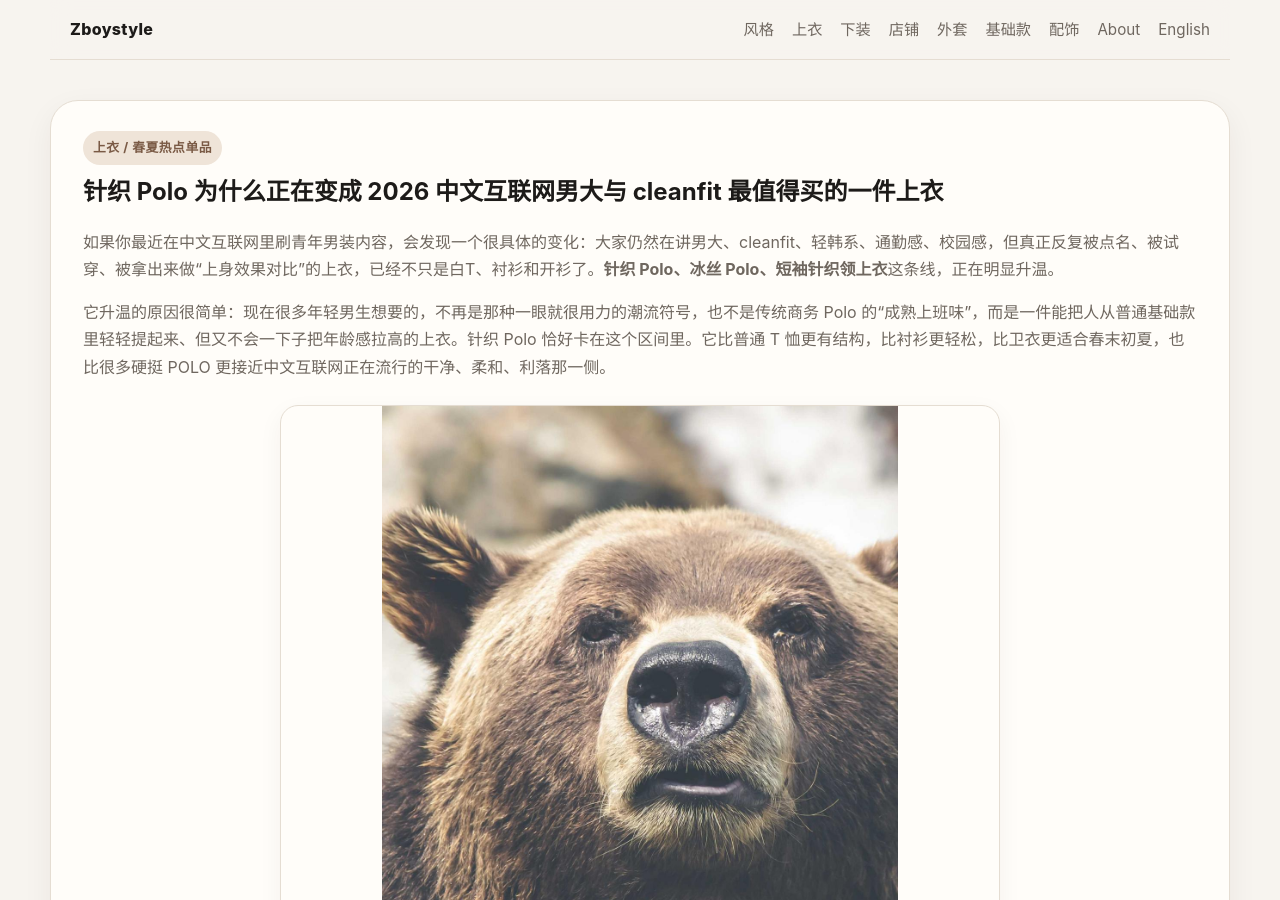
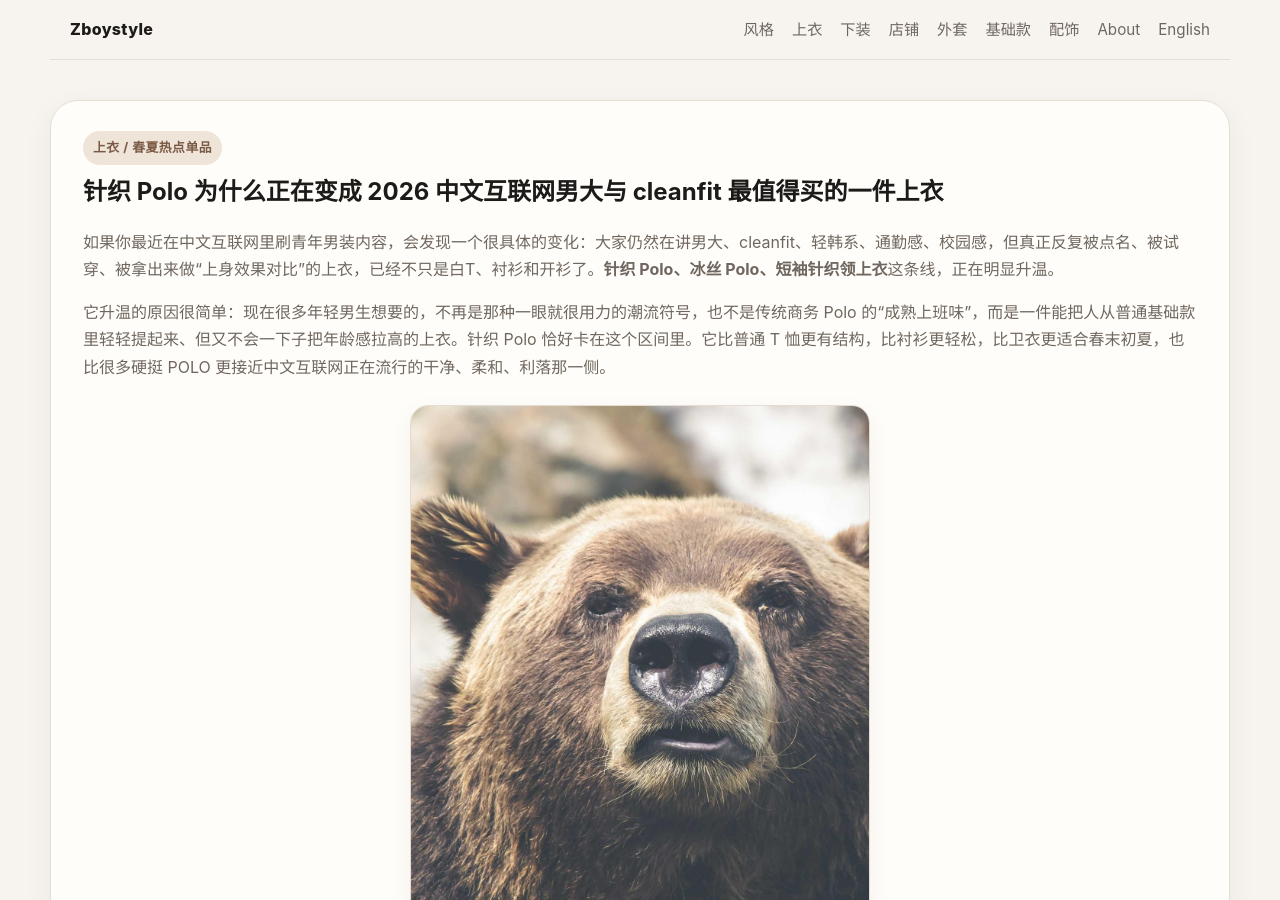
Before and after one commit to qilin-agent/zboystyle, a Jekyll site: the page built from _zh_tops/knit-polo-cleanfit-guide.html, in a window 1280 px wide and 900 px high. Built offline with Jekyll 4.4.1, drawn with Linux system fonts in a browser that asks for light colours.

Commit message:
Tune knit polo article image sizing

```diff
--- a/_en_tops/knit-polo-cleanfit-guide.html
+++ b/_en_tops/knit-polo-cleanfit-guide.html
@@ -53,7 +53,7 @@ thumbnail_alt: "Knit polo feature image for youth-oriented cleanfit menswear"
 <p>The collar gives the upper body a cleaner frame and makes the face and neck area look more arranged. But because the fabric is knitted rather than rigid, it does not carry the same office or uniform energy that older polos often do. It is collared without being harsh, and more put-together without actually becoming formal.</p>
 <p>That middle state matters a lot for campus-boy and cleanfit wardrobes because neither style likes too much drama. You do not need a top that loudly announces styling effort. You need a top that quietly tightens the whole look and makes the trousers, shoes, and bag feel more coherent. Knit polos are very good at doing exactly that.</p>
 
-<figure>
+<figure class="tall">
   <img src="../../assets/img/photos/tops-knit-polo-fit.jpg" alt="Knit polo fit image showing a cleaner shoulder line and softer collar structure" />
   <figcaption>A good knit polo does not make you look “older.” It makes you look more ordered and more considered.</figcaption>
 </figure>
@@ -136,3 +136,4 @@ thumbnail_alt: "Knit polo feature image for youth-oriented cleanfit menswear"
 
 <p class="muted">Read next: <a href="../../en/bottoms/straight-trousers-guide.html">Why straight trousers became such a reliable cleanfit bottom</a>, <a href="../../en/accessories/nylon-crossbody-bags-cleanfit.html">Why nylon crossbody bags are taking over the commuter layer</a>, and <a href="../../en/style/college-boy-style.html">Why the campus-boy look keeps returning</a>.</p>
 <p class="muted">Source references: <a href="https://www.xiaohongshu.com/search_result?keyword=%E7%94%B7%E5%A4%A7%20polo%20%E9%92%88%E7%BB%87">Xiaohongshu: campus-boy polo knit</a>, <a href="https://www.bilibili.com/search?keyword=%E7%94%B7%E8%A3%85%20%E6%98%A5%E5%AD%A3%20%E7%A9%BF%E6%90%AD%20polo">Bilibili: spring menswear polo styling</a>, <a href="https://search.taobao.com/search?q=%E5%86%B0%E4%B8%9D%20%E9%92%88%E7%BB%87%20polo%20%E7%94%B7">Taobao: ice-silk knit polo mens</a>.</p>
+>
--- a/_zh_tops/knit-polo-cleanfit-guide.html
+++ b/_zh_tops/knit-polo-cleanfit-guide.html
@@ -21,7 +21,7 @@ thumbnail_alt: "针织 Polo 与 cleanfit 青年男装主题图"
 <p>如果你最近在中文互联网里刷青年男装内容，会发现一个很具体的变化：大家仍然在讲男大、cleanfit、轻韩系、通勤感、校园感，但真正反复被点名、被试穿、被拿出来做“上身效果对比”的上衣，已经不只是白T、衬衫和开衫了。<strong>针织 Polo、冰丝 Polo、短袖针织领上衣</strong>这条线，正在明显升温。</p>
 <p>它升温的原因很简单：现在很多年轻男生想要的，不再是那种一眼就很用力的潮流符号，也不是传统商务 Polo 的“成熟上班味”，而是一件能把人从普通基础款里轻轻提起来、但又不会一下子把年龄感拉高的上衣。针织 Polo 恰好卡在这个区间里。它比普通 T 恤更有结构，比衬衫更轻松，比卫衣更适合春末初夏，也比很多硬挺 POLO 更接近中文互联网正在流行的干净、柔和、利落那一侧。</p>
 
-<figure>
+<figure class="tall">
   <img src="../../assets/img/photos/tops-knit-polo-hero.jpg" alt="针织 Polo 作为青年男装春夏上衣的主题图，强调轻熟、干净与不过分正式的气质" />
   <figcaption>这轮热起来的不是传统商务 Polo，而是更柔和、更轻、更适合校园与轻通勤语境的针织 Polo。</figcaption>
 </figure>
@@ -53,7 +53,7 @@ thumbnail_alt: "针织 Polo 与 cleanfit 青年男装主题图"
 <p>它的领子会天然给上半身一个边界，让脸和肩颈附近更有整理感；但因为材质是针织，它又不会像传统珠地棉 Polo 那样太像制服或者爸爸装。它是“有领”但不硬，是“看起来认真一点”但没有真的进入正式区。这恰好对应了当下最吃香的那种气质：干净、带点轻熟、但仍然年轻。</p>
 <p>对男大和 cleanfit 来说，这种微妙的中间状态非常重要。因为这两个风格都不喜欢过强戏剧性。你不需要一件一穿上就宣告“我今天很会打扮”的上衣；你需要的是一件能把整个人轻轻收起来，让裤子、鞋子和包都更顺的上衣。针织 Polo 特别擅长做这种事。</p>
 
-<figure>
+<figure class="tall">
   <img src="../../assets/img/photos/tops-knit-polo-fit.jpg" alt="针织 Polo 上身效果图，体现肩线干净、领口有结构、整体适合青年男装 cleanfit 语境" />
   <figcaption>好的针织 Polo 看起来不是“成熟”，而是“整个人更利落了一点”。</figcaption>
 </figure>
```
